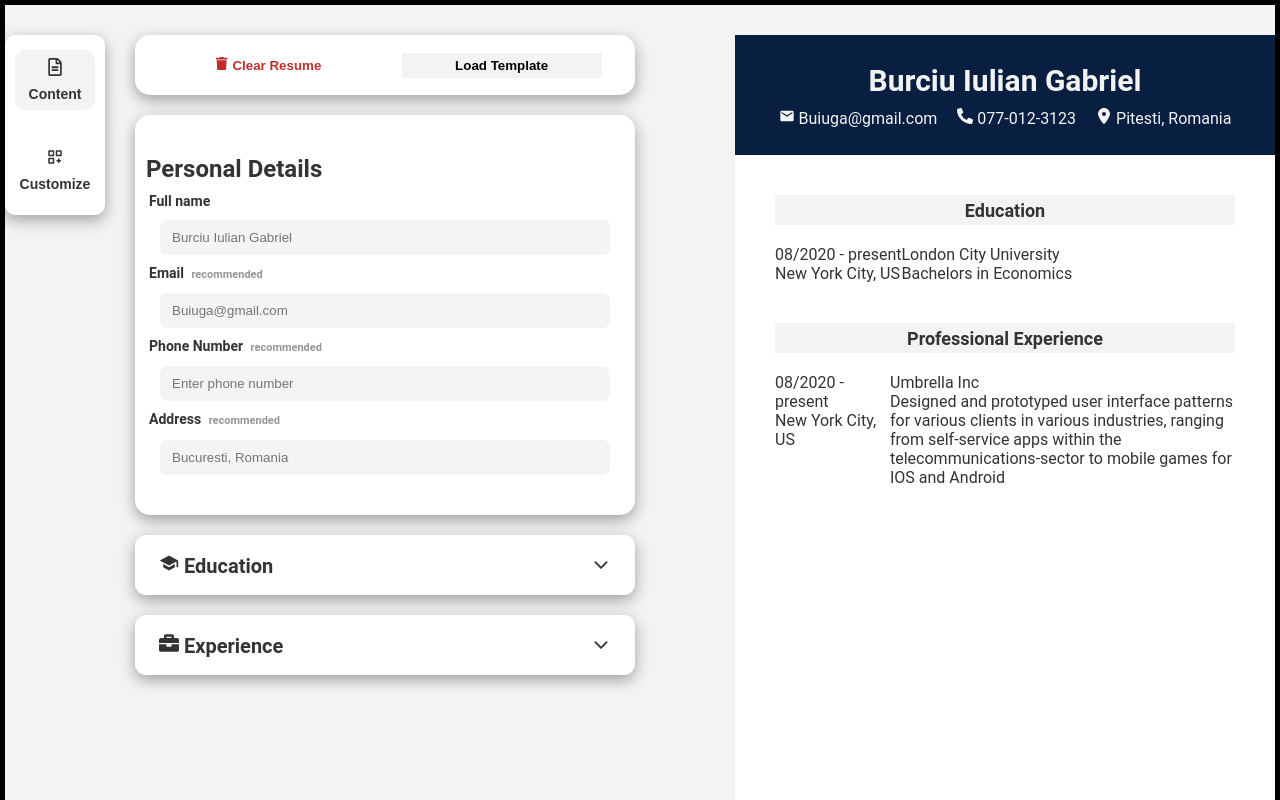
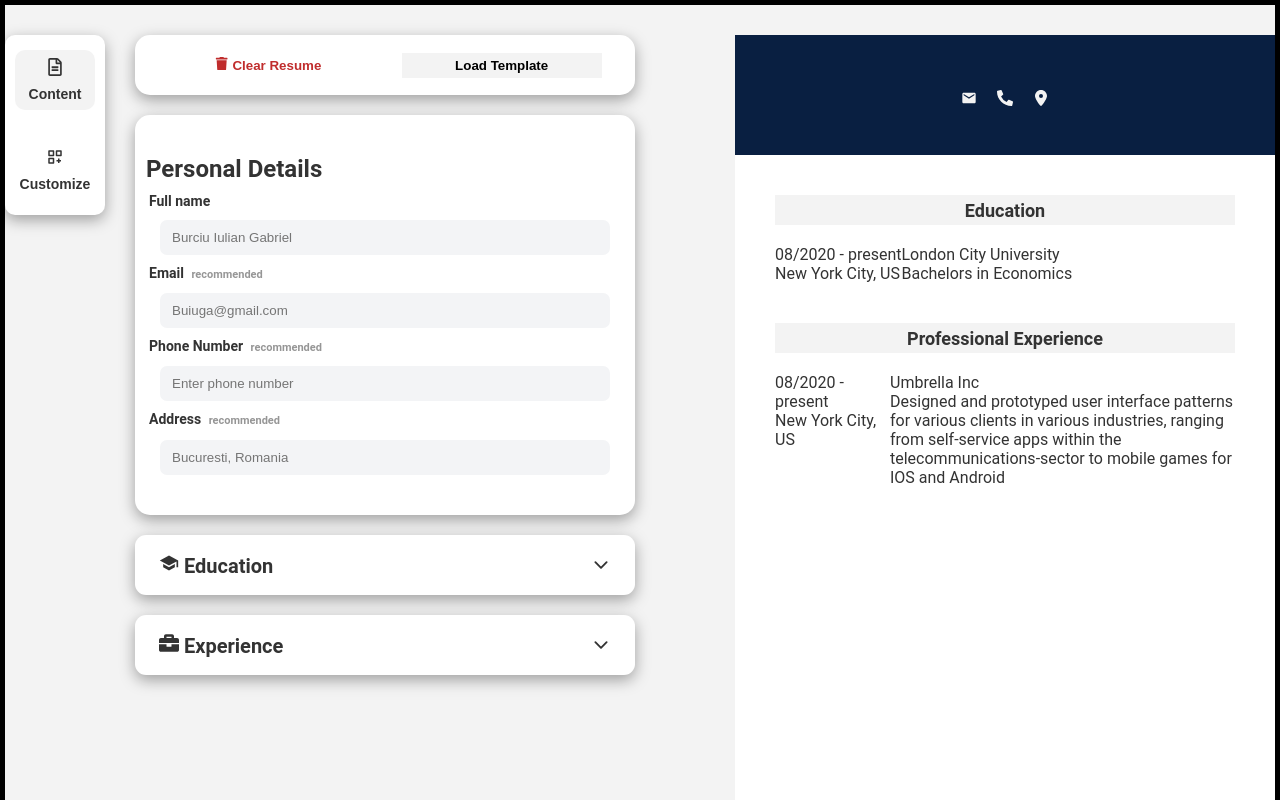
Before and after one commit to IulianGabriel/Resume-Architect, a React (Vite) app: page / in a window 1280 px wide. Shown: the top 800 px of the page. Built offline with nearby package versions, Linux system fonts and the light colour scheme.

Commit message:
1.1 ResumePersonalInfo
didnt appear in "unstaged", completes the last commit message.

```diff
--- a/src/Components/ResumePersonalInfo.jsx
+++ b/src/Components/ResumePersonalInfo.jsx
@@ -2,19 +2,19 @@ import { MdMail } from "react-icons/md"; //icon for "mail"
 import { FaPhoneAlt } from "react-icons/fa"; // icon for "phone"
 import { FaLocationDot } from "react-icons/fa6"; // icon for "location"
 
-export default function ResumePersonalInfo() {
+export default function ResumePersonalInfo({ personalInfo }) {
   return (
     <div className="personal-info">
-      <h1>Burciu Iulian Gabriel</h1>
+      <h1>{personalInfo.name}</h1>
       <div className="contact-info">
         <span>
-          <MdMail /> Buiuga@gmail.com
+          <MdMail /> {personalInfo.email}
         </span>
         <span>
-          <FaPhoneAlt /> 077-012-3123
+          <FaPhoneAlt /> {personalInfo.phoneNumber}
         </span>
         <span>
-          <FaLocationDot /> Pitesti, Romania
+          <FaLocationDot /> {personalInfo.address}
         </span>
       </div>
     </div>
```
